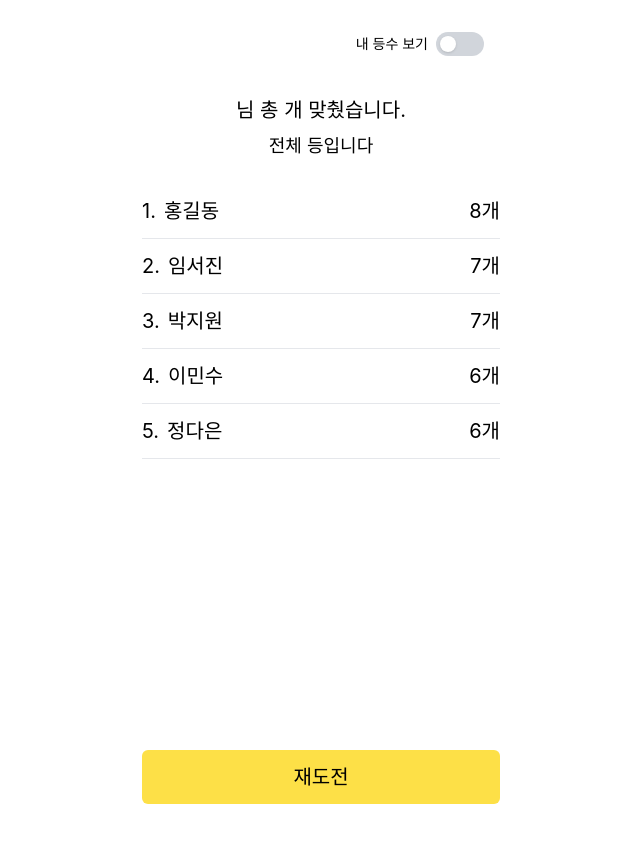
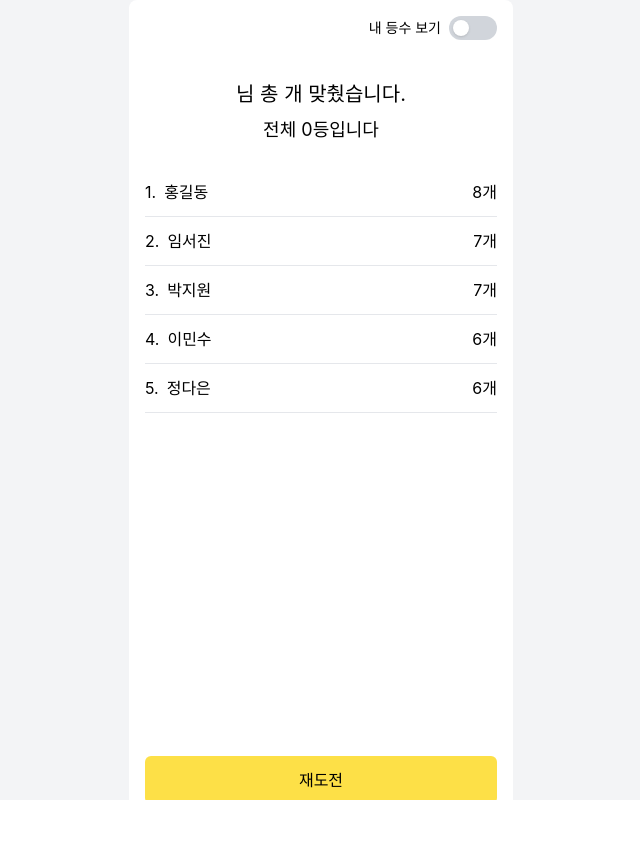
Before and after one commit to seojin2000/sixsenses_web, a React (Create React App) app: page /Rank in a window 1280 px wide. Shown: the whole page, without its empty margins (319-959 px from the left). After the commit the page ends 800 px from the top, so only its background shows below. Built offline with nearby package versions, Linux system fonts and the light colour scheme.

Commit message:
화면 비율 조정

```diff
--- a/src/App.js
+++ b/src/App.js
@@ -1,25 +1,15 @@
 import './App.css';
 import Router from './shared/Router';
 import React from 'react';
-//import ListPage from './pages/ListPage;
-// import MyInput from './pages/MyInput';
-// import { BrowserRouter } from "react-router-dom";
-
-
 
 function App() {
   return (
-    <div className="App">
-      <header className="App-header">
+    <div className="w-full min-h-screen bg-gray-100 flex justify-center items-center">
+      <header className="w-96 h-screen bg-white relative overflow-auto ">
         <React.StrictMode>
-        <Router />
+          <Router />
         </React.StrictMode>
-        {/* <MyInput/> */}
-
       </header>
-
-
-
     </div>
   );
 }
--- a/src/pages/FlashScreen.jsx
+++ b/src/pages/FlashScreen.jsx
@@ -8,14 +8,14 @@ function FlashScreen() {
     useEffect(() => {
         const timer = setTimeout(() => {
             navigate('/input');
-        }, 1500);
+        }, 3000);
 
         return () => clearTimeout(timer);
     }, [navigate]);
 
     return (
-        <div className="flex flex-col justify-center items-center min-h-screen bg-gray-100">
-            <div className="w-[390px] h-[844px] bg-white relative flex flex-col justify-center items-center">
+        <div className="flex flex-col justify-center items-center min-h-screen bg-gray-100 overflow-hidden">
+            <div className="w-[390px] h-[874px] bg-white relative rounded-lg shadow-lg flex flex-col justify-center items-center">
                 {/* 로딩 스피너 */}
                 <div className="animate-spin rounded-full h-16 w-16 border-t-4 border-b-4 border-yellow-400 mb-8"></div>
 
--- a/src/pages/Rank.jsx
+++ b/src/pages/Rank.jsx
@@ -1,13 +1,12 @@
 import React, { useState } from 'react';
 import userData from '../data/users.json';
-import '../TailWindStyle.css';
 import { useLocation, useNavigate } from 'react-router-dom';
 
 const Rank = () => {
   const [isToggled, setIsToggled] = useState(false);
   const location = useLocation();
-  const nickname = location.state?.nickname;  // state에서 nickname 가져오기, ?: ull 방지
-  const correctAnswers = location.state?.correctAnswers;  // correctAnswers 가져오기
+  const nickname = location.state?.nickname;
+  const correctAnswers = location.state?.correctAnswers;
   const navigate = useNavigate();
 
   // 점수가 높은 순으로 정렬하고 상위 5명만 선택
@@ -21,17 +20,11 @@ const Rank = () => {
   const getSurroundingRankUsers = () => {
     const sortedUsers = userData.users.sort((a, b) => b.score - a.score);
 
-    // name과 일치하는 사용자의 인덱스 찾기WWW
     const currentIndex = sortedUsers.findIndex(user => user.name === nickname);
     if (currentIndex === -1) {
-      return (
-        topFiveUsers,
-        console.log('일차하는 닉네임 없음')
-      );
-
+      return topFiveUsers;
     }
 
-    // 상위 1명과 하위 1명, 그리고 현재 사용자를 포함한 배열 생성
     const start = Math.max(0, currentIndex - 1);
     const end = Math.min(sortedUsers.length, currentIndex + 2);
 
@@ -41,22 +34,39 @@ const Rank = () => {
   // 현재 토글 상태에 따라 보여줄 사용자 리스트 선택
   const displayUsers = isToggled ? getSurroundingRankUsers() : topFiveUsers;
 
-  // name과 일치하는 사용자 찾기
-  const currentUser = users.find(user => user.name === nickname) || users[0];
+  // 현재 사용자의 전체 순위 계산
+  const currentRank = userData.users
+    .sort((a, b) => b.score - a.score)
+    .findIndex(user => user.name === nickname) + 1;
 
   return (
     <div className="flex justify-center items-center min-h-screen bg-gray-100">
-       <div className="w-[390px] h-[844px] mx-auto bg-white relative ">
+      <div className="w-96 h-[844px] bg-white rounded-lg shadow-lg relative">
+        {/* 토글 스위치 */}
+        <div className="absolute top-4 right-4 flex items-center">
+          <span className="text-sm mr-2">
+            {isToggled ? '전체 등수보기' : '내 등수 보기'}
+          </span>
+          <div
+            className="w-12 h-6 bg-gray-300 rounded-full p-1 cursor-pointer transition-colors duration-300"
+            onClick={() => setIsToggled(!isToggled)}
+          >
+            <div
+              className={`w-4 h-4 bg-white rounded-full shadow transition-transform duration-300 ${
+                isToggled ? 'translate-x-6' : 'translate-x-0'
+              }`}
+            ></div>
+          </div>
+        </div>
+
         <div className="flex flex-col h-full p-4">
-
-
           {/* 헤더 영역 */}
-        <div className="pt-20 pb-6">
+          <div className="pt-16 pb-6">
             <h1 className="text-center text-xl mb-2">
               {nickname}님 총 {correctAnswers}개 맞췄습니다.
             </h1>
             <h2 className="text-center text-lg">
-            전체 {}등입니다
+              전체 {currentRank}등입니다
             </h2>
           </div>
 
@@ -85,26 +95,8 @@ const Rank = () => {
             </button>
           </div>
         </div>
-
-      {/* 토글 스위치 */}
-      <div className="absolute top-8 right-8 flex items-center">
-        <span className="text-sm mr-2">
-          {isToggled ? '전체 등수보기' : '내 등수 보기'}
-        </span>
-        <div
-          className="w-12 h-6 bg-gray-300 rounded-full p-1 cursor-pointer transition-colors duration-300"
-          onClick={() => setIsToggled(!isToggled)}
-        >
-          <div
-            className={`w-4 h-4 bg-white rounded-full shadow transition-transform duration-300 ${
-              isToggled ? 'translate-x-6' : 'translate-x-0'
-            }`}
-          ></div>
       </div>
     </div>
-    </div>
-    </div>
-
   );
 };
 
```
Lines whose indentation alone changed are shown as unchanged.
